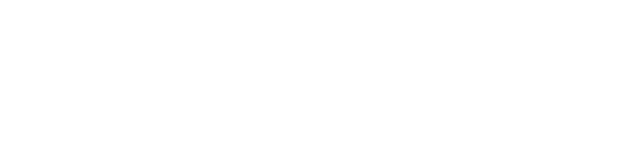
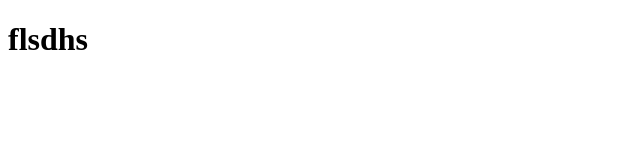
Before and after one commit to jofay226/213, a plain HTML site: page index.html in a window 1280 px wide. Shown: the whole page, without its empty margins (0-640 px from the left). Drawn offline with Linux system fonts and the light colour scheme.

Commit message:
first commit

```diff
--- a/index.html
+++ b/index.html
@@ -6,5 +6,7 @@
     <title>Document</title>
     <link rel="stylesheet" href="./style.css" />
   </head>
-  <body></body>
+  <body>
+    <h1>flsdhs</h1>
+  </body>
 </html>
```
